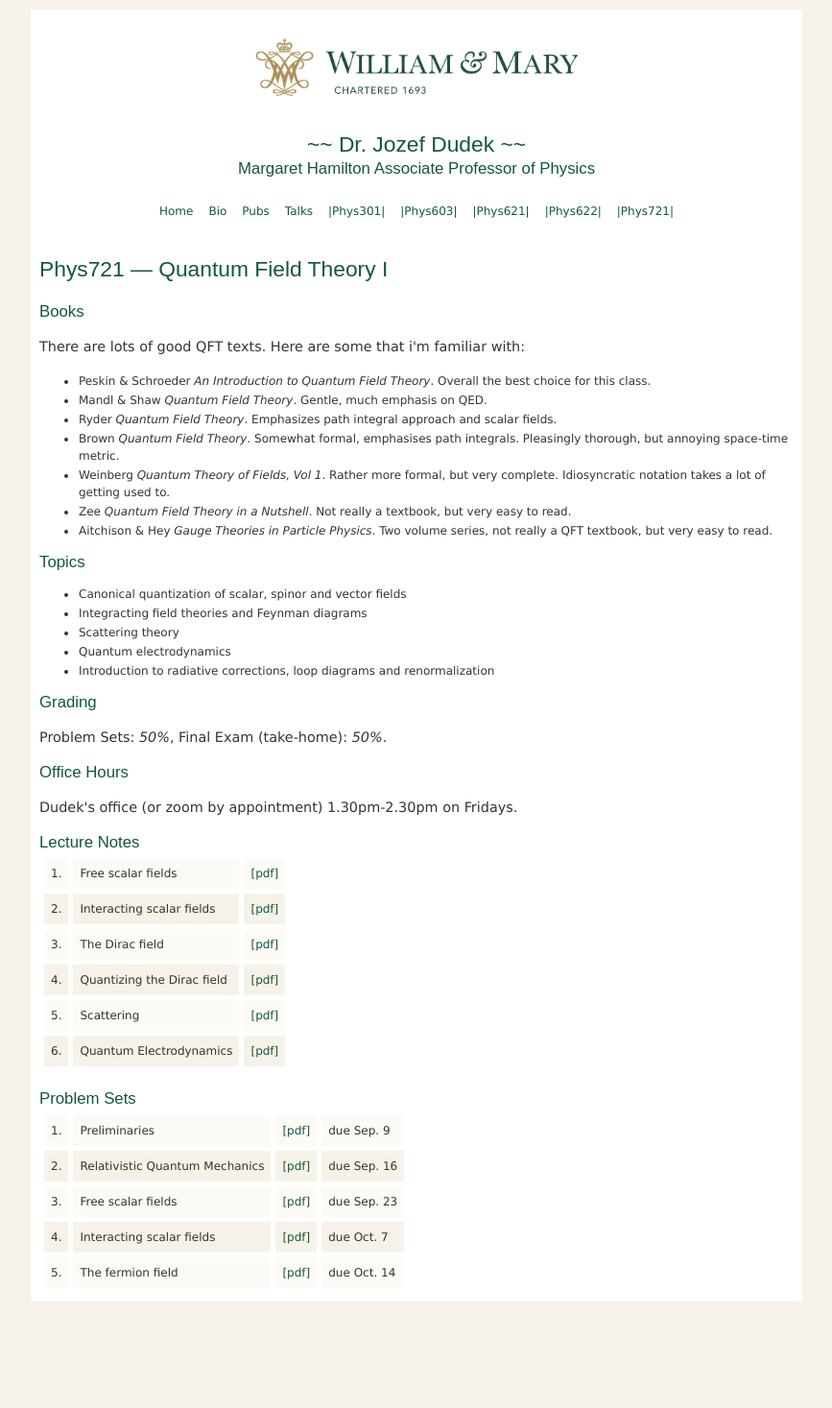
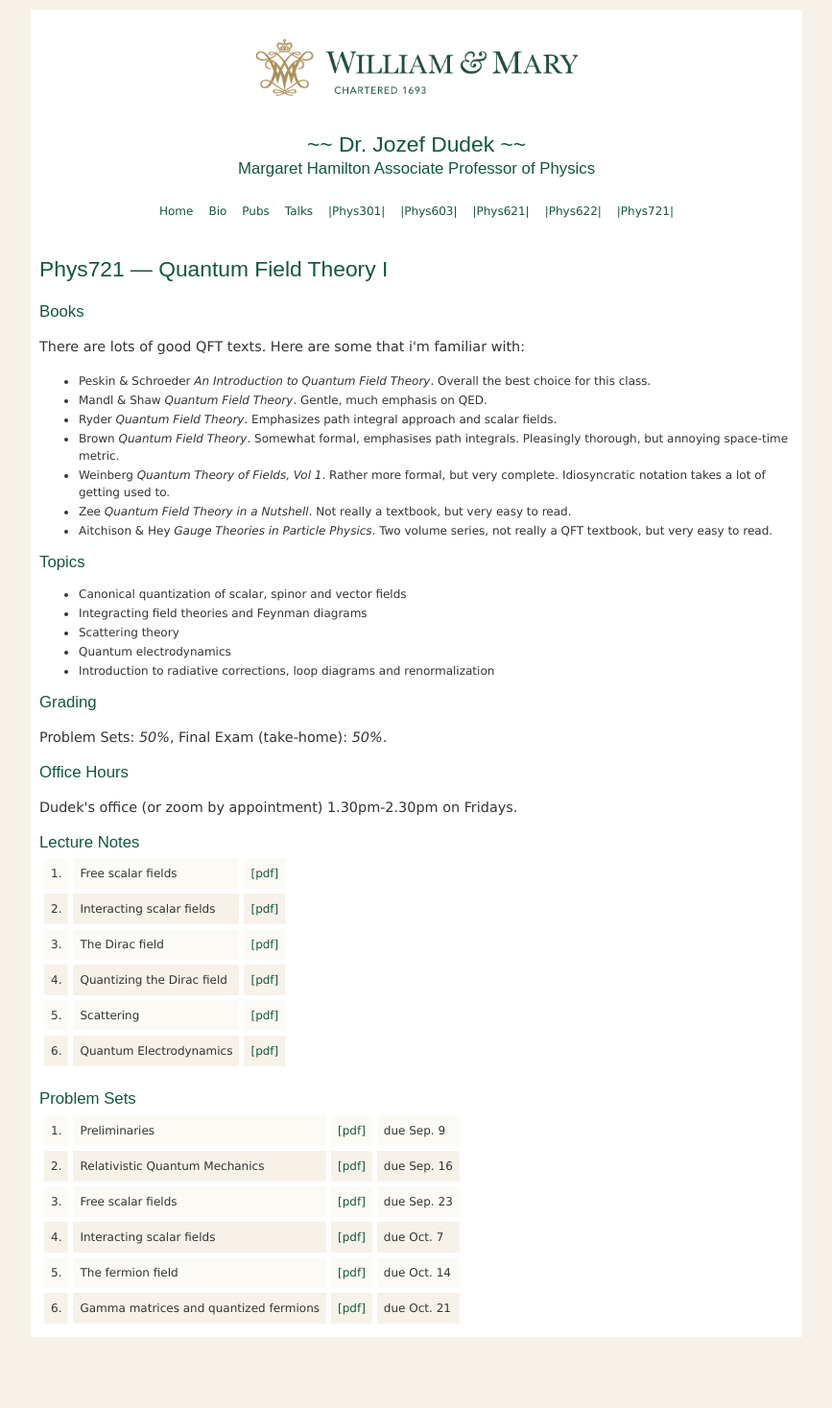
Before and after one commit to jozefdudek/personal_website, a Jekyll site: the page built from Phys721.html, in a window 1280 px wide. Shown: the whole page at 96% size, without its empty margins (192-1059 px from the left). Built offline with Jekyll 4.4.1, drawn with Linux system fonts in a browser that asks for light colours; before the commit the page ends 1430 px from its top, so only the background shows below that.

Commit message:
added hw 6

```diff
--- a/Phys721.html
+++ b/Phys721.html
@@ -188,6 +188,15 @@
         <td class="highlights">due Oct. 14</td>
       </tr>
 
+        <tr class="highlights">
+        <td class="highlights"> 6. </td>
+        <td class="highlights">Gamma matrices and quantized fermions</td>
+        <td class="highlights">
+          <a href="https://wm1693.box.com/s/cfhsc2e3vu7485tqbzgw2w4f2o1rqcfp">[pdf]</a>
+        </td>
+        <td class="highlights">due Oct. 21</td>
+      </tr>
+
   </table>
 
 </div>
```
